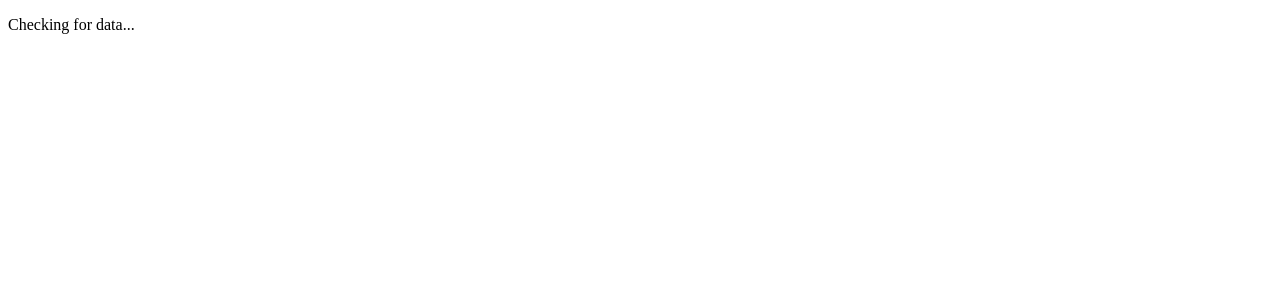
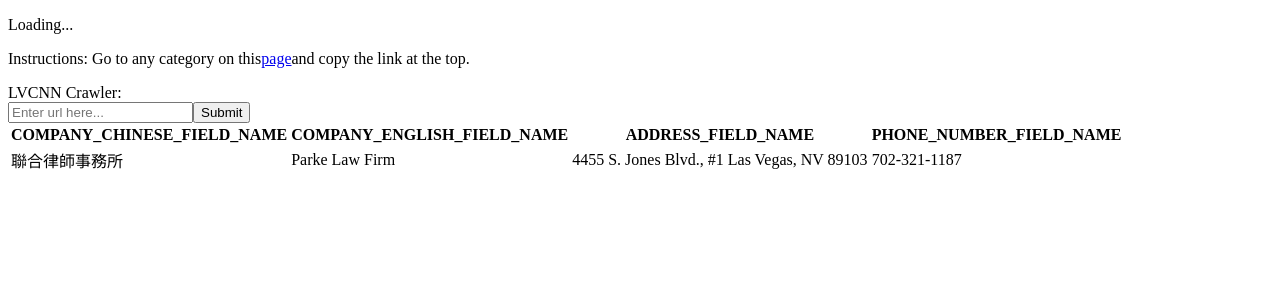
Before and after one commit to twbluenaxela/LVChineseBusinessCrawler, a React (Create React App) app: page / in a window 1280 px wide. Shown: the top 300 px of the page. Built offline with nearby package versions, Linux system fonts and the light colour scheme; no server answers.

Commit message:
Fix commit issues

```diff
--- a/package.json
+++ b/package.json
@@ -24,7 +24,7 @@
   "scripts": {
     "preinstall": "npx npm-force-resolutions",
     "start": "react-scripts --openssl-legacy-provider start",
-    "build": "npm install && npm run build",
+    "buildClient": "npm install && npm run build",
     "test": "react-scripts test",
     "eject": "react-scripts eject",
     "start_cors": "node cors.js",
--- a/src/Components/pachong.jsx
+++ b/src/Components/pachong.jsx
@@ -1,4 +1,4 @@
-import {chineseNamePath, englishNamePath, addressPath, BACKEND_BASE_URI} from '../constants'
+// import {COMPANY_CHINESE_FIELD_NAME, COMPANY_ENGLISH_FIELD_NAME, ADDRESS_FIELD_NAME, PHONE_NUMBER_FIELD_NAME} from '../constants'
 import React from 'react';
 
 const axios = require('axios');
@@ -9,55 +9,120 @@ You can't try to fetch info from here directly because it
 will send a CORS issue which is super annoying. So the fix
 is to use a proxy server like the one below
 */
-const proxyurl = "https://cors-anywhere.herokuapp.com/";
-const proxyLocalhostURL = "https://8080-twbluenaxel-lvchinesebu-dk524wi8o8z.ws-us47.gitpod.io/"
-
-
-// let companyChineseNameArray = [... document.querySelectorAll(chineseNamePath)]
-// .map(i => i.innerHTML);
-let companyEnglishNameArray = [... document.querySelectorAll(englishNamePath)]
-.map(i => i.innerHTML);
-let companyAddressArray = [... document.querySelectorAll(englishNamePath)]
-.map(i => i.innerHTML);
+//it seems I don't need to use the proxy now that I have cors setup in my express js.
+//I will leave it here for reference...
+// const proxyurl = "https://cors-anywhere.herokuapp.com/";
+// const proxyLocalhostURL = "https://8080-twbluenaxel-lvchinesebu-dk524wi8o8z.ws-us47.gitpod.io/"
 
 //https://medium.com/@stefanhyltoft/scraping-html-tables-with-nodejs-request-and-cheerio-e3c6334f661b
 
+
+
 function Pachong(){
   const [data, setData] = React.useState(null);
-  const [myPost, setMyPost] = React.useState(null)
   const [urlToPost, setUrlToPost] = React.useState(null)
   const [scrapedObjects, setScrapedObjects] = React.useState(null)
 
-  // let testUrl = `https://www.lvcnn.com/list_group.php?id=166&shop_name=&cat=&page=1`
-  let myStringTestUrl = "https://www.lvcnn.com/list_group.php?id=166&shop_name=&cat=&page=1"
+  let dummyObj = [
+    {
+      COMPANY_CHINESE_FIELD_NAME: '聯合律師事務所',
+      COMPANY_ENGLISH_FIELD_NAME: 'Parke Law Firm',
+      ADDRESS_FIELD_NAME: '4455 S. Jones Blvd., #1 Las Vegas, NV 89103',
+      PHONE_NUMBER_FIELD_NAME: '702-321-1187'
+    }
+  ]
+
   let urlObj = {url: `https://www.lvcnn.com/list_group.php?id=166&shop_name=&cat=&page=1`}
 
   //change between localhost and the gitpod url
   //https://3001-twbluenaxel-lvchinesebu-dk524wi8o8z.ws-us47.gitpod.io/
-  // React.useEffect(() => {
-  //   fetch("https://3001-twbluenaxel-lvchinesebu-dk524wi8o8z.ws-us47.gitpod.io/api")
-  //     .then((res) => res.json())
-  //     .then((data) => setData(data.message));
-  // }, []);
+  //this is only used for testing. I will delete it later.
+  React.useEffect(() => {
+    fetch("http://localhost:3001/api")
+      .then((res) => res.json())
+      .then((data) => setData(data.message));
+  }, []);
+
 
   // React.useEffect(() => {
-  //   const article = { title: 'React POST Request Example' };
-  //   axios.post('https://reqres.in/api/articles', article)
-  //       .then(response => setMyPost({ articleId: response.data.id }));
-  // }, []);
+  //   axios.post("https://3001-twbluenaxel-lvchinesebu-dk524wi8o8z.ws-us47.gitpod.io/api/scrape", urlObj)
+  //   .then((response) => setScrapedObjects(response.data))
+  // }, [])
 
   React.useEffect(() => {
-    axios.post("https://3001-twbluenaxel-lvchinesebu-dk524wi8o8z.ws-us47.gitpod.io/api/scrape", urlObj)
+    getScrapedObjects(urlToPost)
+  }, [urlToPost])
+
+  function getScrapedObjects(url){
+    axios.post("http://localhost:3001/api/scrape", {"url" : url})
     .then((response) => setScrapedObjects(response.data))
-  }, [])
+  }
+
+  function handleSubmit(event){
+    event.preventDefault()
+    const submittedUrl = event.currentTarget.elements.urlInput.value
+    setUrlToPost(submittedUrl)
+  }
+
 
   return (
     <div className="pachong">
       <header className="App-header">
-        <p>{!scrapedObjects ? "Checking for data..." : scrapedObjects}</p>
+        <p>{!data ? "Loading..." : data}</p>
+        <p>Instructions: Go to any category on this
+          <a href="https://www.lvcnn.com/list.php">page</a>
+          and copy the link at the top.
+        </p>
+        <form onSubmit={handleSubmit} >
+          <label>LVCNN Crawler:
+            <br />
+            <input type="url" id="urlInput" name="urlInput" placeholder='Enter url here...' />
+          </label>
+          <button type="submit">Submit</button>
+        </form>
       </header>
+      <DynamicTable jsonData={!scrapedObjects ? dummyObj : scrapedObjects} />
     </div>
   );
 }
 
+
+function DynamicTable({jsonData}) {
+  //get table columns
+  const column = Object.keys(jsonData[0]);
+
+  //table heading
+  const ThData = () => {
+    return column.map((data) => {
+      return <th key={data}>{data}</th>
+    })
+  }
+
+  //table row
+  const tdData = () => {
+    return jsonData.map((data) => {
+      return(
+        <tr>
+          {
+            column.map((v) => {
+              return <td>{data[v]}</td>
+            })
+          }
+        </tr>
+      )
+    })
+  }
+
+  return (
+    <table className="table">
+      <thead>
+        <tr>{ThData()}</tr>
+      </thead>
+      <tbody>
+        {tdData()}
+      </tbody>
+    </table>
+  )
+}
+
   export default Pachong
```
Also changed, not shown: server.js (+10 -8 lines), webscraper.js (+5 -5 lines), 2 other files (tests, documents, lock files or other folders).
